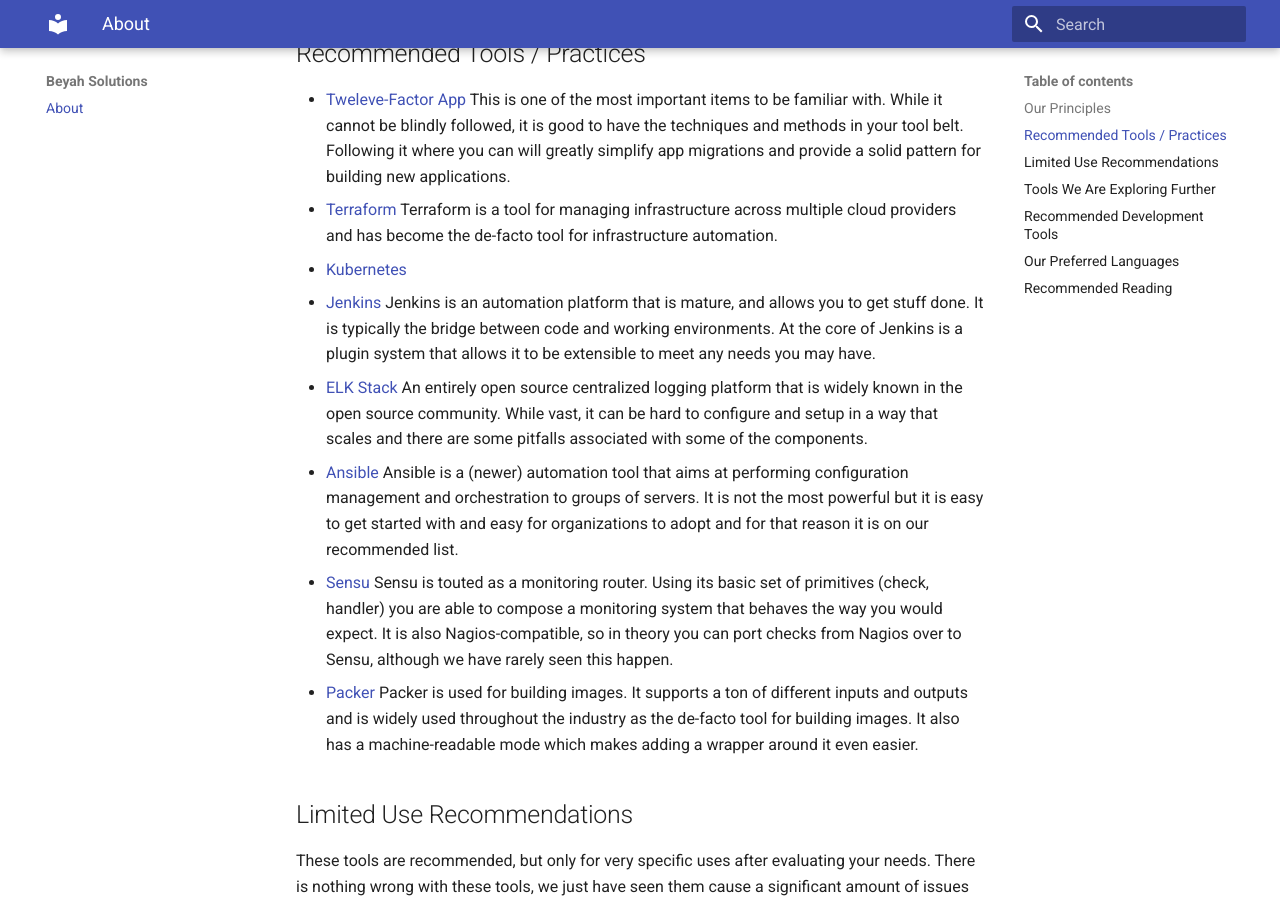
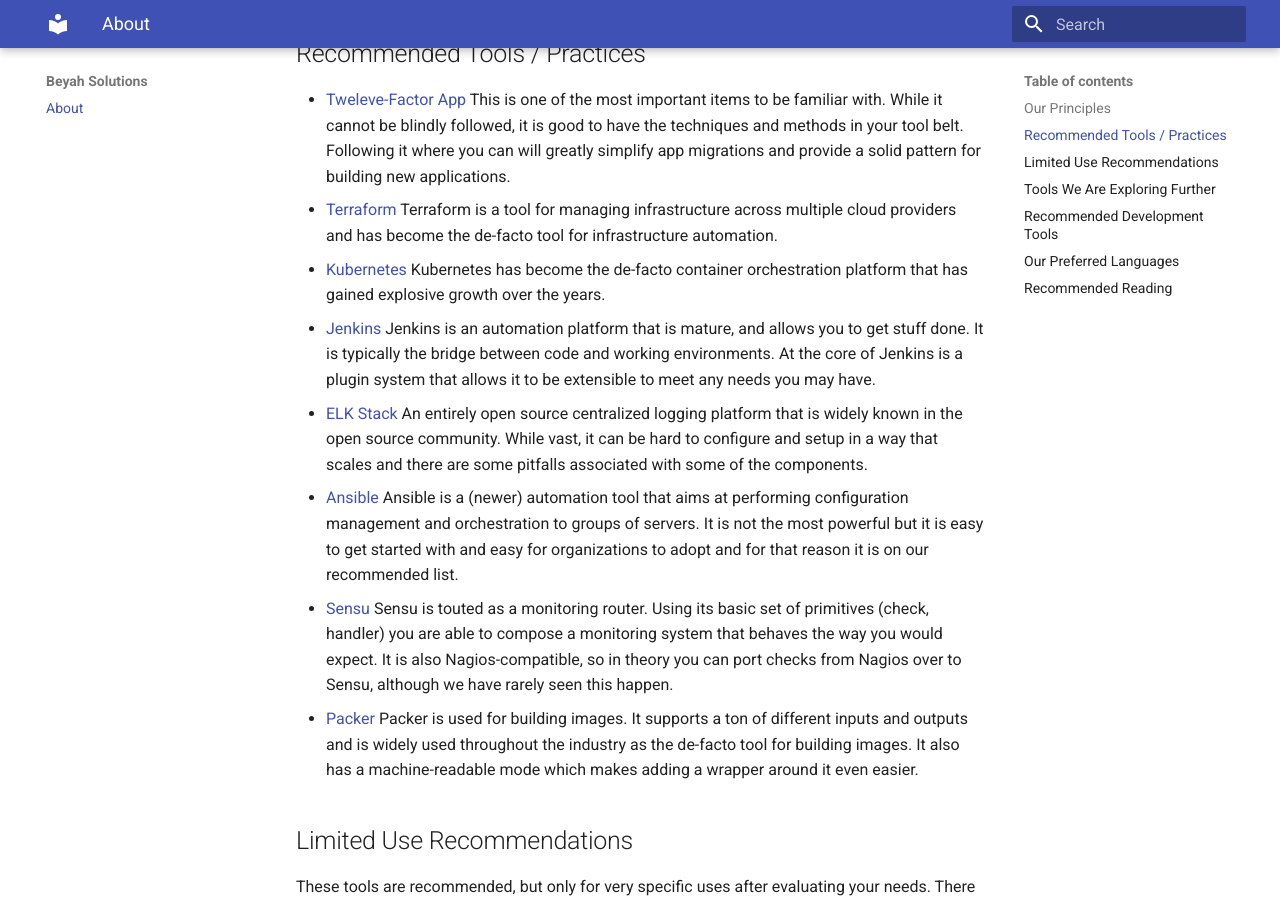
Before and after one commit to beyahsolutions/beyah.io, an MkDocs documentation site: the page built from src/index.md, in a window 1280 px wide and 900 px high, scrolled down 1108 px. Built offline with MkDocs 1.6.1 and Material for MkDocs 9.7.7, drawn with Linux system fonts in a browser that asks for light colours.

Commit message:
Add description for kubernetes, disable directory urls for s3/cloudfront support.

```diff
--- a/mkdocs.yml
+++ b/mkdocs.yml
@@ -18,5 +18,6 @@ markdown_extensions:
       guess_lang: false
   - toc:
       permalink: true
+use_directory_urls: false
 nav:
   - About: index.md
--- a/src/index.md
+++ b/src/index.md
@@ -13,7 +13,7 @@ Our goal is to provide working solutions and design recommendations based on our
 ## Recommended Tools / Practices
 - [Tweleve-Factor App](https://12factor.net/) This is one of the most important items to be familiar with. While it cannot be blindly followed, it is good to have the techniques and methods in your tool belt. Following it where you can will greatly simplify app migrations and provide a solid pattern for building new applications.
 - [Terraform](https://www.terraform.io/) Terraform is a tool for managing infrastructure across multiple cloud providers and has become the de-facto tool for infrastructure automation.
-- [Kubernetes](https://kubernetes.io/)
+- [Kubernetes](https://kubernetes.io/) Kubernetes has become the de-facto container orchestration platform that has gained explosive growth over the years.
 - [Jenkins](https://jenkins.io/) Jenkins is an automation platform that is mature, and allows you to get stuff done. It is typically the bridge between code and working environments. At the core of Jenkins is a plugin system that allows it to be extensible to meet any needs you may have.
 - [ELK Stack](https://www.elastic.co/webinars/introduction-elk-stack) An entirely open source centralized logging platform that is widely known in the open source community. While vast, it can be hard to configure and setup in a way that scales and there are some pitfalls associated with some of the components.
 - [Ansible](https://www.ansible.com/) Ansible is a (newer) automation tool that aims at performing configuration management and orchestration to groups of servers. It is not the most powerful but it is easy to get started with and easy for organizations to adopt and for that reason it is on our recommended list.
```
